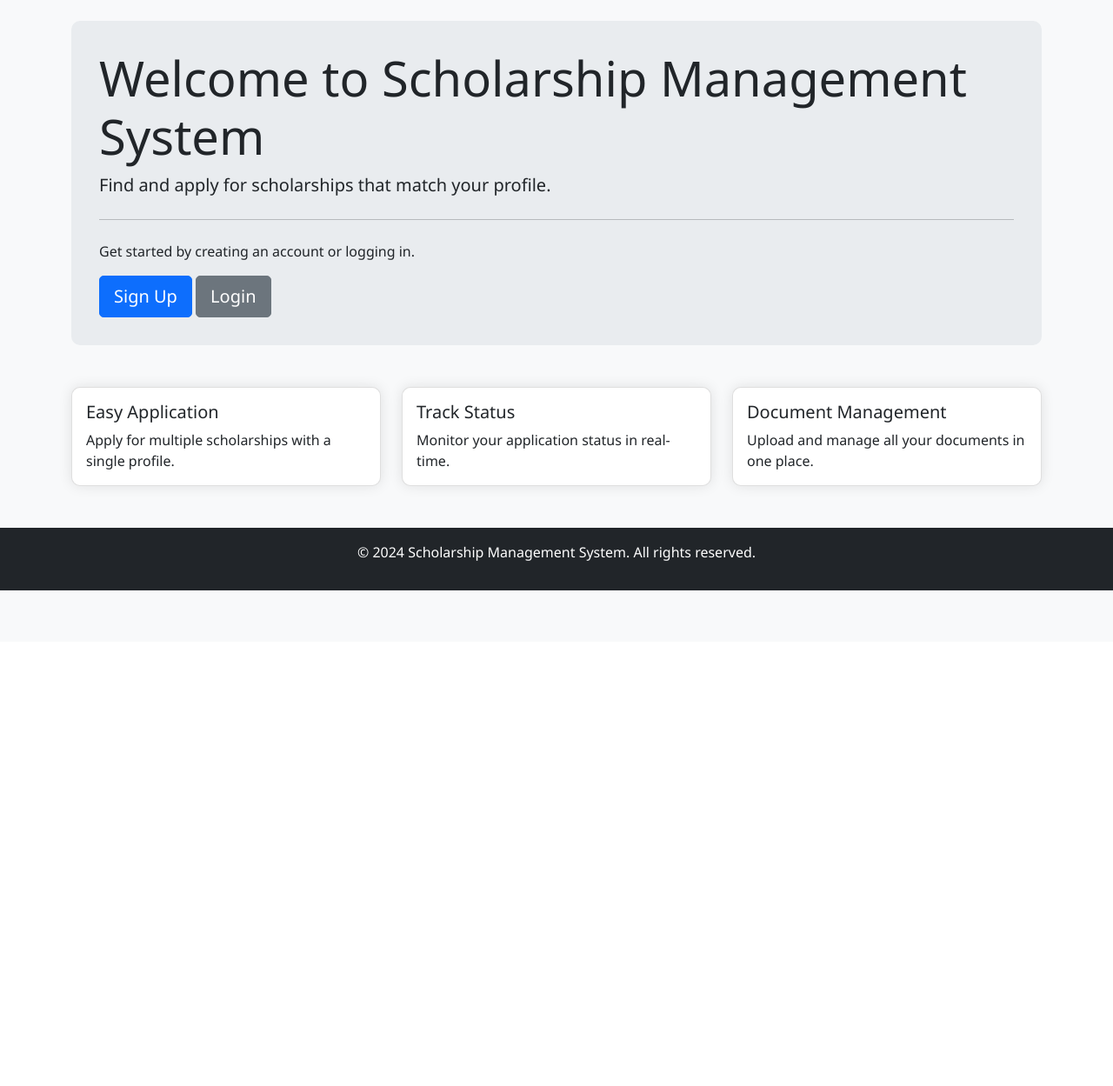
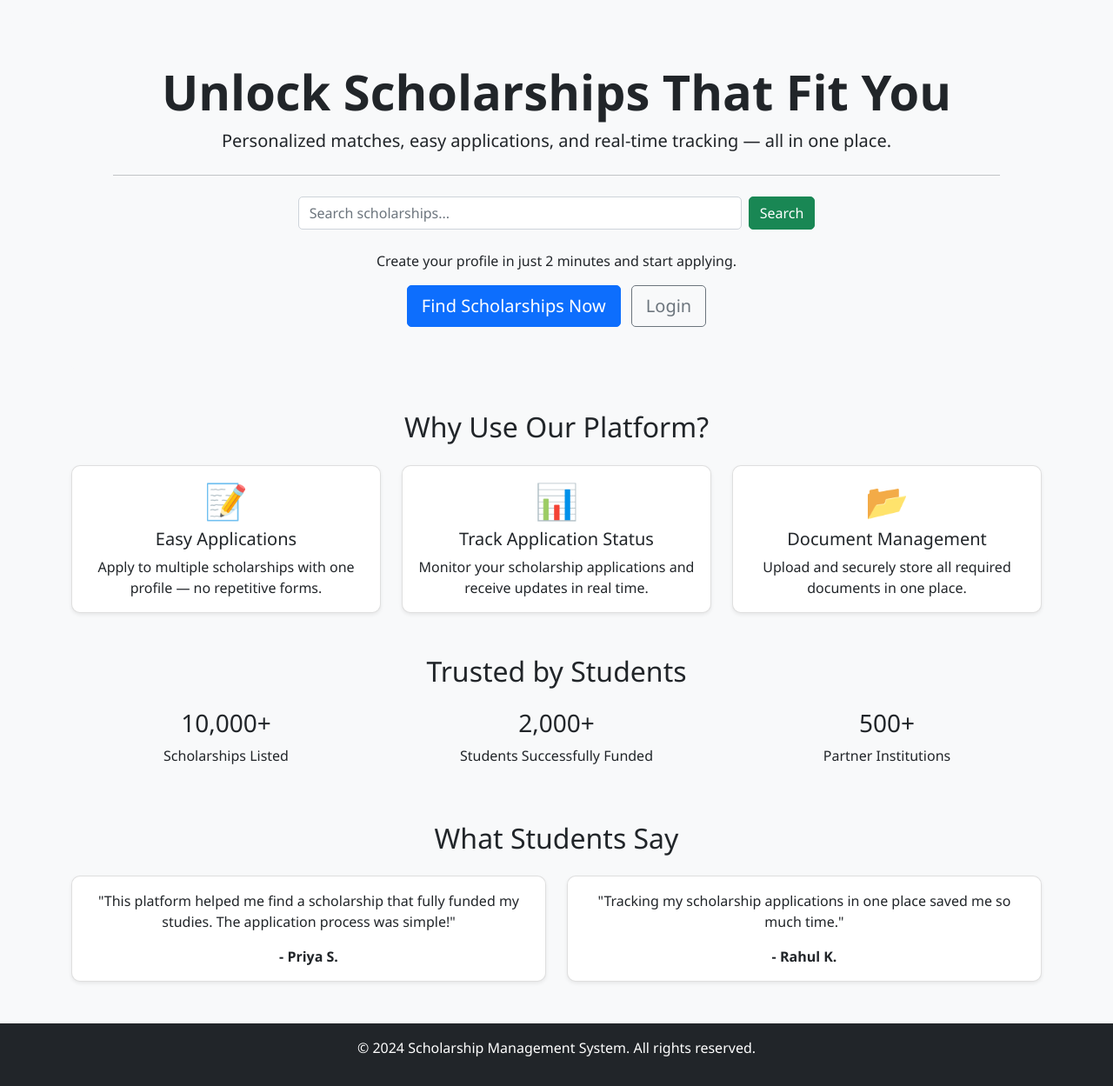
Before and after one commit to Meghasm10304/scholarship-management-system, a Django app: page / in a window 1280 px wide. Shown: the part 62-1311 px from the top of the page at 87% size. Before the commit the page ends 741 px from the top, so only its background shows below. Run offline with Django 5.2, Linux system fonts and the light colour scheme.

Commit message:
Updated homepage with hero section, features, social proof and testimonials

```diff
--- a/accounts/templates/accounts/home.html
+++ b/accounts/templates/accounts/home.html
@@ -1,44 +1,126 @@
 {% extends 'base.html' %}
 {% block title %}Home - Scholarship System{% endblock %}
 {% block content %}
-<div class="jumbotron">
-    <h1 class="display-4">Welcome to Scholarship Management System</h1>
-    <p class="lead">Find and apply for scholarships that match your profile.</p>
+<div class="jumbotron text-center p-5 bg-light rounded">
+    <h1 class="display-4 fw-bold">Unlock Scholarships That Fit You</h1>
+
+    <p class="lead">
+        Personalized matches, easy applications, and real-time tracking — all in one place.
+    </p>
+
     <hr class="my-4">
+
+    <!-- Search Bar -->
+    <form class="d-flex justify-content-center mb-4">
+        <input class="form-control w-50 me-2" type="search" placeholder="Search scholarships..." aria-label="Search">
+        <button class="btn btn-success">Search</button>
+    </form>
+
     {% if not user.is_authenticated %}
-        <p>Get started by creating an account or logging in.</p>
-        <a class="btn btn-primary btn-lg" href="{% url 'signup' %}">Sign Up</a>
-        <a class="btn btn-secondary btn-lg" href="{% url 'login' %}">Login</a>
+        <p>Create your profile in just 2 minutes and start applying.</p>
+
+        <a class="btn btn-primary btn-lg me-2" href="{% url 'signup' %}">
+            Find Scholarships Now
+        </a>
+
+        <a class="btn btn-outline-secondary btn-lg" href="{% url 'login' %}">
+            Login
+        </a>
+
     {% else %}
         <p>Welcome back, {{ user.first_name }}!</p>
-        <a class="btn btn-primary btn-lg" href="{% url 'student_dashboard' %}">Go to Dashboard</a>
+
+        <a class="btn btn-primary btn-lg" href="{% url 'student_dashboard' %}">
+            Go to Dashboard
+        </a>
     {% endif %}
 </div>
 
-<div class="row mt-5">
+<div class="row mt-5 text-center">
+
+    <h2 class="mb-4">Why Use Our Platform?</h2>
+
     <div class="col-md-4">
-        <div class="card">
+        <div class="card shadow-sm h-100">
             <div class="card-body">
-                <h5 class="card-title">Easy Application</h5>
-                <p class="card-text">Apply for multiple scholarships with a single profile.</p>
+                <h1>📝</h1>
+                <h5 class="card-title">Easy Applications</h5>
+                <p class="card-text">
+                    Apply to multiple scholarships with one profile — no repetitive forms.
+                </p>
             </div>
         </div>
     </div>
+
     <div class="col-md-4">
-        <div class="card">
+        <div class="card shadow-sm h-100">
             <div class="card-body">
-                <h5 class="card-title">Track Status</h5>
-                <p class="card-text">Monitor your application status in real-time.</p>
+                <h1>📊</h1>
+                <h5 class="card-title">Track Application Status</h5>
+                <p class="card-text">
+                    Monitor your scholarship applications and receive updates in real time.
+                </p>
             </div>
         </div>
     </div>
+
     <div class="col-md-4">
-        <div class="card">
+        <div class="card shadow-sm h-100">
             <div class="card-body">
+                <h1>📂</h1>
                 <h5 class="card-title">Document Management</h5>
-                <p class="card-text">Upload and manage all your documents in one place.</p>
+                <p class="card-text">
+                    Upload and securely store all required documents in one place.
+                </p>
             </div>
         </div>
     </div>
+
+</div>
+
+<div class="row mt-5 text-center">
+
+    <h2 class="mb-4">Trusted by Students</h2>
+
+    <div class="col-md-4">
+        <h3>10,000+</h3>
+        <p>Scholarships Listed</p>
+    </div>
+
+    <div class="col-md-4">
+        <h3>2,000+</h3>
+        <p>Students Successfully Funded</p>
+    </div>
+
+    <div class="col-md-4">
+        <h3>500+</h3>
+        <p>Partner Institutions</p>
+    </div>
+
+</div>
+
+<div class="row mt-5 text-center">
+
+    <h2 class="mb-4">What Students Say</h2>
+
+    <div class="col-md-6">
+        <div class="card p-3 shadow-sm">
+            <p>
+                "This platform helped me find a scholarship that fully funded my studies.
+                The application process was simple!"
+            </p>
+            <strong>- Priya S.</strong>
+        </div>
+    </div>
+
+    <div class="col-md-6">
+        <div class="card p-3 shadow-sm">
+            <p>
+                "Tracking my scholarship applications in one place saved me so much time."
+            </p>
+            <strong>- Rahul K.</strong>
+        </div>
+    </div>
+
 </div>
 {% endblock %}
```
